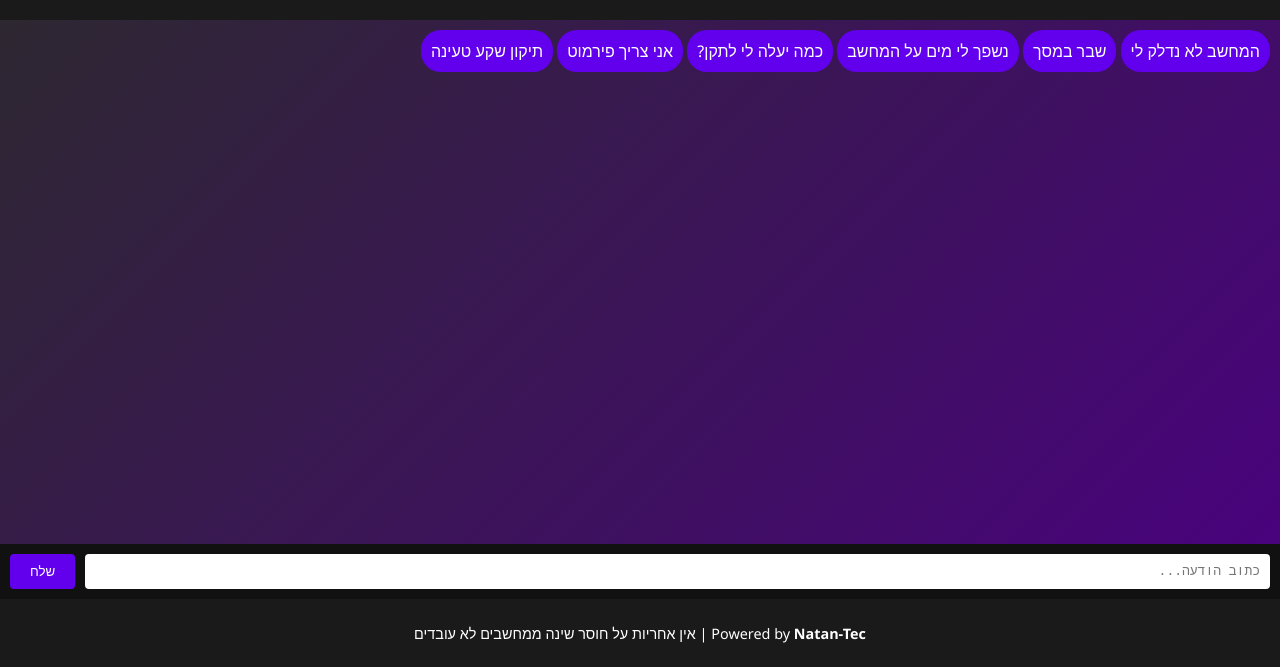
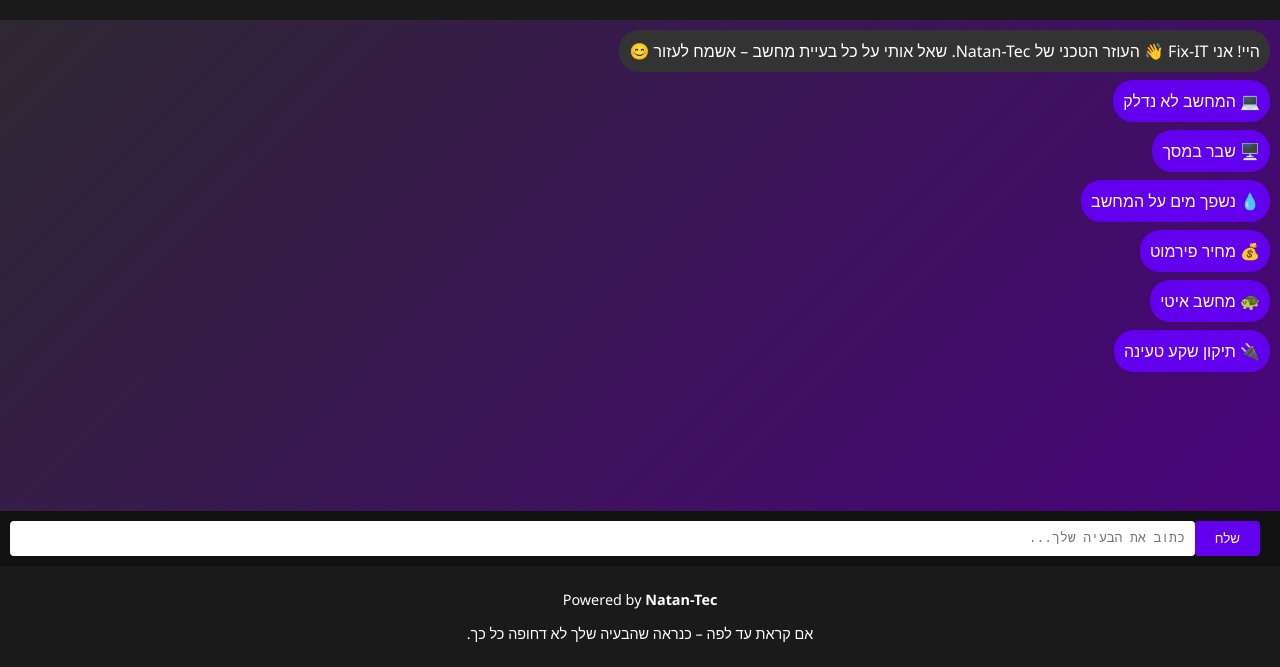
Before and after one commit to natantectec/fix-IT, a website: page index.html in a window 1280 px wide. Shown: the part 133-800 px from the top of the page. Drawn offline with Linux system fonts and the light colour scheme.

Commit message:
Update index.html
קלוד

```diff
--- a/index.html
+++ b/index.html
@@ -3,35 +3,51 @@
 <head>
   <meta charset="UTF-8" />
   <meta name="viewport" content="width=device-width, initial-scale=1.0"/>
-  <title>Fix-IT - עוזר אישי למחשב</title>
+  <title>Fix-IT - עוזר אישי למחשב | Natan-Tec</title>
   <link rel="stylesheet" href="style.css"/>
 </head>
 <body>
   <div class="container">
     <header>
       <img src="https://i.ibb.co/ZHY5Jkk/logo-small.png" alt="Natan Tec Logo" class="logo">
-      <h1>Fix-IT - עוזר אישי מבית <span class="natan">Natan-Tec</span></h1>
+      <h1>Fix-IT – עוזר אישי מבית <span class="natan">Natan-Tec</span></h1>
     </header>
 
     <div class="chat-box" id="chat-box">
-      <div class="bubble suggestion" onclick="sendMessage('המחשב לא נדלק לי')">המחשב לא נדלק לי</div>
-      <div class="bubble suggestion" onclick="sendMessage('שבר במסך')">שבר במסך</div>
-      <div class="bubble suggestion" onclick="sendMessage('נשפך לי מים על המחשב')">נשפך לי מים על המחשב</div>
-      <div class="bubble suggestion" onclick="sendMessage('כמה יעלה לי לתקן?')">כמה יעלה לי לתקן?</div>
-      <div class="bubble suggestion" onclick="sendMessage('אני צריך פירמוט')">אני צריך פירמוט</div>
-      <div class="bubble suggestion" onclick="sendMessage('תיקון שקע טעינה')">תיקון שקע טעינה</div>
+      <div class="message-wrapper bot">
+        <div class="bubble bot">היי! אני Fix-IT 👋 העוזר הטכני של Natan-Tec.
+שאל אותי על כל בעיית מחשב – אשמח לעזור 😊</div>
+      </div>
+      <div class="message-wrapper bot">
+        <div class="bubble suggestion" onclick="sendMessage('המחשב לא נדלק לי')">💻 המחשב לא נדלק</div>
+      </div>
+      <div class="message-wrapper bot">
+        <div class="bubble suggestion" onclick="sendMessage('שבר במסך')">🖥️ שבר במסך</div>
+      </div>
+      <div class="message-wrapper bot">
+        <div class="bubble suggestion" onclick="sendMessage('נשפך לי מים על המחשב')">💧 נשפך מים על המחשב</div>
+      </div>
+      <div class="message-wrapper bot">
+        <div class="bubble suggestion" onclick="sendMessage('כמה עולה פירמוט?')">💰 מחיר פירמוט</div>
+      </div>
+      <div class="message-wrapper bot">
+        <div class="bubble suggestion" onclick="sendMessage('המחשב איטי מאוד')">🐢 מחשב איטי</div>
+      </div>
+      <div class="message-wrapper bot">
+        <div class="bubble suggestion" onclick="sendMessage('תיקון שקע טעינה')">🔌 תיקון שקע טעינה</div>
+      </div>
     </div>
 
     <div class="chat-input-area">
-      <textarea id="user-input" placeholder="כתוב הודעה..." rows="1" onkeydown="handleKey(event)"></textarea>
       <button onclick="sendMessage()">שלח</button>
+      <textarea id="user-input" placeholder="כתוב את הבעיה שלך..." rows="1" onkeydown="handleKey(event)"></textarea>
     </div>
 
     <footer>
-      <p>Powered by <strong>Natan-Tec</strong> | אין אחריות על חוסר שינה ממחשבים לא עובדים</p>
+      <p>Powered by <strong>Natan-Tec</strong></p>
+      <p id="joke-line"></p>
     </footer>
   </div>
-
   <script src="script.js"></script>
 </body>
 </html>
```
